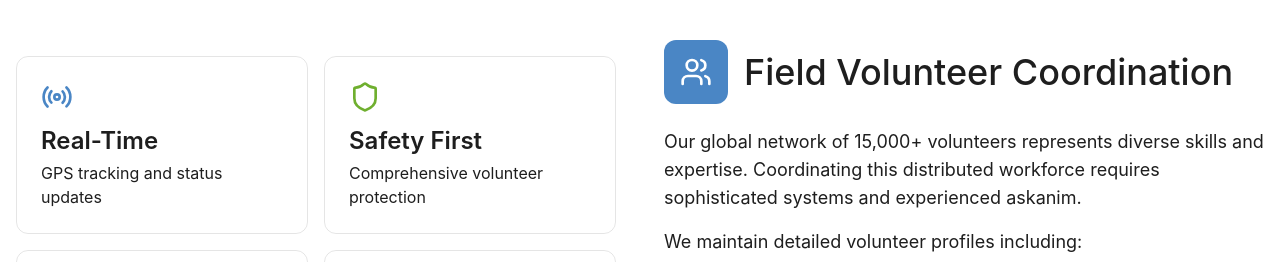
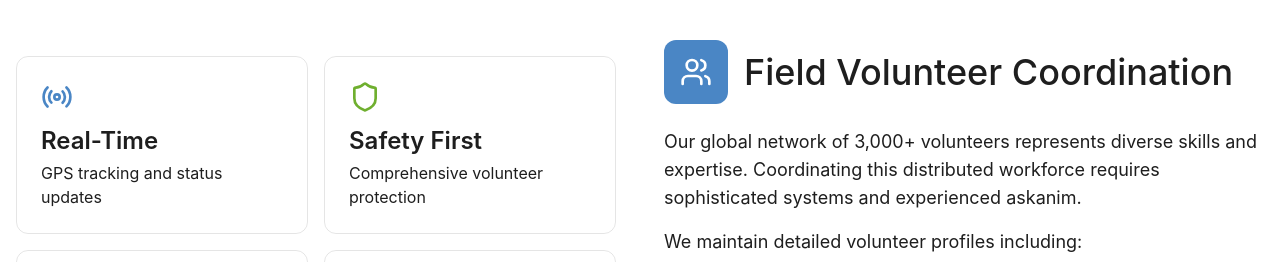
Before and after one commit to TheUriF/ploink, a React (Vite) app: page /what-we-do in a window 1280 px wide. Shown: the part 960-1222 px from the top of the page. Built offline with nearby package versions, Linux system fonts and the light colour scheme.

Commit message:
Update volunteer count from 15,000 to 3,000

```diff
--- a/src/app/pages/WhatWeDo.tsx
+++ b/src/app/pages/WhatWeDo.tsx
@@ -136,7 +136,7 @@ export function WhatWeDo() {
               </div>
               <div className="space-y-4 text-lg text-muted-foreground">
                 <p>
-                  Our global network of 15,000+ volunteers represents diverse skills and expertise. Coordinating this distributed workforce requires sophisticated systems and experienced askanim.
+                  Our global network of 3,000+ volunteers represents diverse skills and expertise. Coordinating this distributed workforce requires sophisticated systems and experienced askanim.
                 </p>
                 <p>
                   We maintain detailed volunteer profiles including:
```
